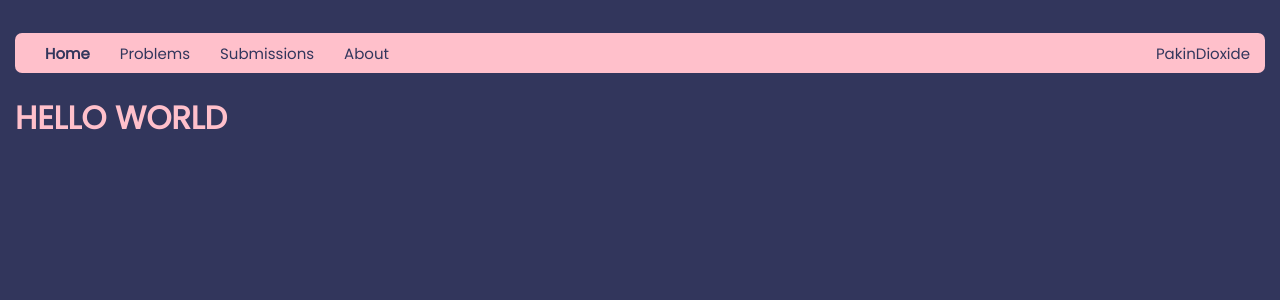
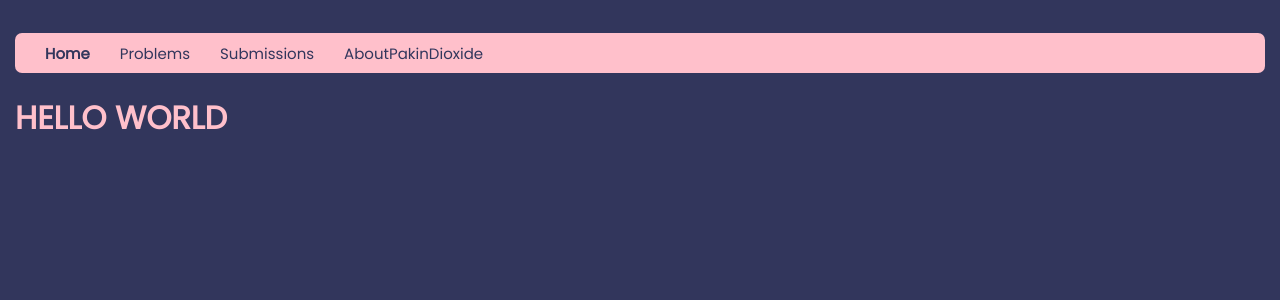
Before and after one commit to grader71/grader71, a Next.js app: page / in a window 1280 px wide. Shown: the top 300 px of the page. Built offline with nearby package versions, Linux system fonts and the light colour scheme.

Commit message:
Fixed header

```diff
--- a/src/styles/header.css
+++ b/src/styles/header.css
@@ -16,7 +16,7 @@
 
 .account_menu,
 .account_menu_selected {
-    position: absolute;
+    position: relative;
     right: 30px;
 }
 
```
Also changed, not shown: package.json (+5 -5 lines), 1 other file (tests, documents, lock files or other folders).
